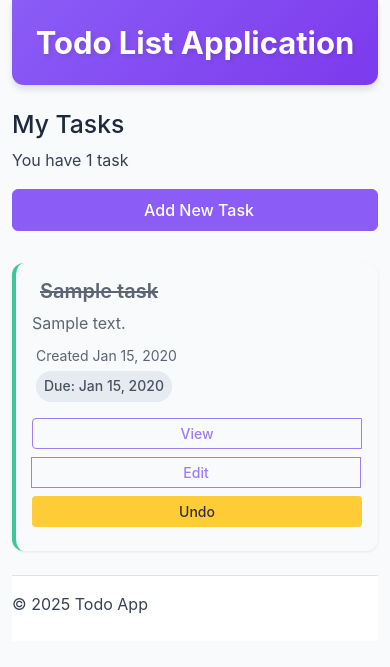
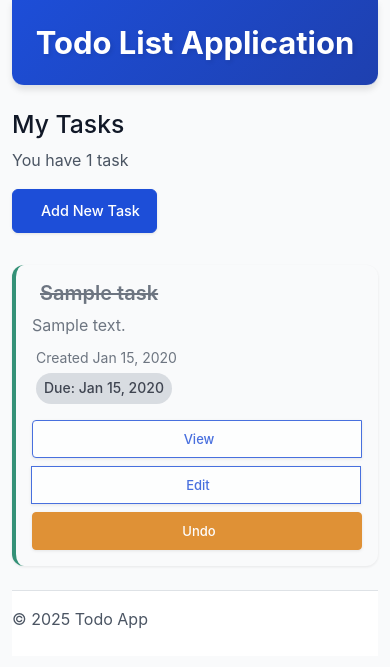
Before and after one commit to aransys/Project-3, a Django app: page / in a window 390 px wide. Shown: the top 667 px of the page. Run offline with Django 4.2, Linux system fonts and the light colour scheme; tables that the repository leaves empty hold one stand-in row (values such as "Sample post").

Commit message:
fixed small button styling issues for better contrast

```diff
--- a/static/css/base.css
+++ b/static/css/base.css
@@ -1,9 +1,15 @@
 :root {
-  --primary-color: #2980b9;
-  --secondary-color: #27ae60;
-  --danger-color: #e74c3c;
-  --bg-color: #f5f6fa;
-  --text-color: #2c3e50;
+  --primary-color: #1d4ed8;
+  --secondary-color: #047857;
+  --success-color: #047857;
+  --danger-color: #dc2626;
+  --bg-color: #f9fafb;
+  --text-color: #111827;
+
+  /* Additional colors for consistency */
+  --primary-hover: #1e40af;
+  --gray-dark: #4b5563;
+  --white: #ffffff;
 }
 
 body {
@@ -19,6 +25,12 @@ body {
   color: white;
   padding: 1rem 0;
   box-shadow: 0 2px 5px rgba(0, 0, 0, 0.1);
+  text-align: center;
+}
+
+.site-header h1 {
+  text-align: center;
+  margin-bottom: 0.5rem;
 }
 
 /* Footer styling for all pages */
--- a/todo_app/static/todo_app/css/tasks.css
+++ b/todo_app/static/todo_app/css/tasks.css
@@ -1,25 +1,26 @@
 :root {
-  /* Color Palette - Using a modern, friendly color scheme */
-  --primary-color: #8b5cf6; /* Soft blue - calming and professional */
-  --primary-hover: #7c3aed; /* Darker blue for hover states */
-  --success-color: #10b981; /* Green for completed tasks */
-  --warning-color: #f59e0b; /* Orange for warnings */
-  --danger-color: #ef4444; /* Red for overdue/delete actions */
-  --dark-color: #1e293b; /* Almost black for text */
-  --gray-light: #f8fafc; /* Very light gray for backgrounds */
-  --gray-medium: #e2e8f0; /* Medium gray for borders */
-  --gray-dark: #374151; /* Dark gray for secondary text */
+  /* Better contrast colors */
+  --primary-color: #1d4ed8;
+  --primary-hover: #1e40af;
+  --success-color: #047857;
+  --warning-color: #d97706;
+  --danger-color: #dc2626;
+  --dark-color: #111827;
+  --gray-light: #f9fafb;
+  --gray-medium: #d1d5db;
+  --gray-dark: #4b5563;
+  --white: #ffffff;
 
   /* Spacing System */
-  --spacing-xs: 0.25rem; /* 4px */
-  --spacing-sm: 0.5rem; /* 8px */
-  --spacing-md: 1rem; /* 16px */
-  --spacing-lg: 1.5rem; /* 24px */
-  --spacing-xl: 2rem; /* 32px */
+  --spacing-xs: 0.25rem;
+  --spacing-sm: 0.5rem;
+  --spacing-md: 1rem;
+  --spacing-lg: 1.5rem;
+  --spacing-xl: 2rem;
 
   /* Design Tokens */
   --border-radius: 12px;
-  --transition: all 0.3s ease;
+  --transition: all 0.2s ease;
   --shadow-sm: 0 1px 3px rgba(0, 0, 0, 0.1);
   --shadow-md: 0 4px 6px rgba(0, 0, 0, 0.1);
   --shadow-lg: 0 10px 15px rgba(0, 0, 0, 0.1);
@@ -33,17 +34,15 @@ body {
   background-color: var(--gray-light);
   color: var(--dark-color);
   line-height: 1.6;
-  /* Using system fonts for better performance and native feel */
   font-family: -apple-system, BlinkMacSystemFont, "Segoe UI", Roboto, Oxygen, Ubuntu, Cantarell, sans-serif;
 }
 
-/* Improve Bootstrap's container for better readability */
 .container {
-  max-width: 900px; /* Narrower width improves readability */
+  max-width: 900px;
 }
 
 /* ================================
-   Header Styling
+   Header Styling - CENTERED
    ================================ */
 
 header {
@@ -68,6 +67,166 @@ header p {
   font-size: 1.1rem;
   margin-bottom: 0;
   text-align: center;
+}
+
+.site-header {
+  background-color: var(--primary-color);
+  color: white;
+  padding: 1rem 0;
+  box-shadow: 0 2px 5px rgba(0, 0, 0, 0.1);
+  text-align: center;
+}
+
+.site-header h1 {
+  text-align: center;
+  margin-bottom: 0.5rem;
+}
+
+/* ================================
+   NICE MODERN BUTTONS
+   ================================ */
+
+.btn {
+  border-radius: 6px;
+  padding: 0.625rem 1.25rem;
+  font-weight: 500;
+  font-size: 0.875rem;
+  line-height: 1.25;
+  transition: var(--transition);
+  border: 1px solid transparent;
+  cursor: pointer;
+  display: inline-flex;
+  align-items: center;
+  justify-content: center;
+  gap: var(--spacing-xs);
+  text-decoration: none;
+  white-space: nowrap;
+  outline: none;
+  box-shadow: var(--shadow-sm);
+}
+
+.btn:focus-visible {
+  outline: 2px solid var(--primary-color);
+  outline-offset: 2px;
+}
+
+.btn:hover {
+  text-decoration: none;
+  transform: translateY(-1px);
+  box-shadow: var(--shadow-md);
+}
+
+.btn:active {
+  transform: translateY(0);
+  box-shadow: var(--shadow-sm);
+}
+
+/* Primary button */
+.btn-primary {
+  background-color: var(--primary-color);
+  border-color: var(--primary-color);
+  color: var(--white);
+}
+
+.btn-primary:hover,
+.btn-primary:focus {
+  background-color: var(--primary-hover);
+  border-color: var(--primary-hover);
+  color: var(--white);
+}
+
+/* Success button */
+.btn-success {
+  background-color: var(--success-color);
+  border-color: var(--success-color);
+  color: var(--white);
+}
+
+.btn-success:hover,
+.btn-success:focus {
+  background-color: #065f46;
+  border-color: #065f46;
+  color: var(--white);
+}
+
+/* Danger button */
+.btn-danger {
+  background-color: var(--danger-color);
+  border-color: var(--danger-color);
+  color: var(--white);
+}
+
+.btn-danger:hover,
+.btn-danger:focus {
+  background-color: #b91c1c;
+  border-color: #b91c1c;
+  color: var(--white);
+}
+
+/* Warning button */
+.btn-warning {
+  background-color: var(--warning-color);
+  border-color: var(--warning-color);
+  color: var(--white);
+}
+
+.btn-warning:hover,
+.btn-warning:focus {
+  background-color: #b45309;
+  border-color: #b45309;
+  color: var(--white);
+}
+
+/* Outline buttons */
+.btn-outline-primary {
+  color: var(--primary-color);
+  border-color: var(--primary-color);
+  background: var(--white);
+}
+
+.btn-outline-primary:hover,
+.btn-outline-primary:focus {
+  background-color: var(--primary-color);
+  border-color: var(--primary-color);
+  color: var(--white);
+}
+
+.btn-outline-secondary {
+  color: var(--gray-dark);
+  border-color: var(--gray-medium);
+  background: var(--white);
+}
+
+.btn-outline-secondary:hover,
+.btn-outline-secondary:focus {
+  background-color: var(--gray-dark);
+  border-color: var(--gray-dark);
+  color: var(--white);
+}
+
+/* Button sizes */
+.btn-sm {
+  padding: 0.375rem 0.875rem;
+  font-size: 0.8125rem;
+  border-radius: 4px;
+}
+
+.btn-lg {
+  padding: 0.875rem 1.75rem;
+  font-size: 1rem;
+  border-radius: 8px;
+  font-weight: 600;
+}
+
+/* Button groups */
+.btn-group {
+  display: flex;
+  gap: var(--spacing-sm);
+  flex-wrap: wrap;
+}
+
+.btn-group .btn {
+  flex: 0 0 auto;
 }
 
 /* ================================
@@ -109,13 +268,11 @@ header p {
   overflow: hidden;
 }
 
-/* Hover effect for task items */
 .task-item:hover {
   box-shadow: var(--shadow-md);
   transform: translateX(4px);
 }
 
-/* Completed task styling */
 .task-item.completed {
   border-left-color: var(--success-color);
   background-color: var(--gray-light);
@@ -127,7 +284,6 @@ header p {
   color: var(--gray-dark);
 }
 
-/* Overdue task styling */
 .task-item.overdue {
   border-left-color: var(--danger-color);
 }
@@ -144,7 +300,6 @@ header p {
   border-color: transparent var(--danger-color) transparent transparent;
 }
 
-/* Task title styling */
 .task-title {
   font-size: 1.25rem;
   font-weight: 600;
@@ -152,7 +307,6 @@ header p {
   margin-bottom: var(--spacing-sm);
 }
 
-/* Task metadata (due date, created date) */
 .task-meta {
   display: flex;
   gap: var(--spacing-md);
@@ -167,7 +321,6 @@ header p {
   gap: var(--spacing-xs);
 }
 
-/* Due date badge */
 .due-date-badge {
   display: inline-block;
   padding: var(--spacing-xs) var(--spacing-sm);
@@ -179,118 +332,13 @@ header p {
 }
 
 .due-date-badge.overdue {
-  background-color: #fef2f2;
+  background-color: #fee2e2;
   color: var(--danger-color);
 }
 
 .due-date-badge.soon {
-  background-color: #fffbeb;
+  background-color: #fef3c7;
   color: var(--warning-color);
-}
-
-/* ================================
-   Button Styling
-   ================================ */
-
-.btn {
-  border-radius: 6px;
-  padding: 0.5rem 1rem;
-  font-weight: 500;
-  transition: all 0.2s ease;
-  border: 1px solid transparent;
-  box-shadow: none;
-  transform: none;
-}
-
-.btn:hover {
-  transform: none;
-  box-shadow: none;
-}
-
-/* Clean primary button */
-.btn-primary {
-  background-color: var(--primary-color);
-  border-color: var(--primary-color);
-  color: white;
-}
-
-.btn-primary:hover,
-.btn-primary:focus {
-  background-color: var(--primary-hover);
-  border-color: var(--primary-hover);
-  color: white;
-}
-
-/* Clean success button */
-.btn-success {
-  background-color: var(--success-color);
-  border-color: var(--success-color);
-}
-
-.btn-success:hover,
-.btn-success:focus {
-  background-color: #0ea770;
-  border-color: #0ea770;
-}
-
-/* Clean danger button */
-.btn-danger {
-  background-color: var(--danger-color);
-  border-color: var(--danger-color);
-}
-
-.btn-danger:hover,
-.btn-danger:focus {
-  background-color: #dc2626;
-  border-color: #dc2626;
-}
-
-/* Clean outline buttons */
-.btn-outline-primary {
-  color: var(--primary-color);
-  border-color: var(--primary-color);
-  background: transparent;
-}
-
-.btn-outline-primary:hover,
-.btn-outline-primary:focus {
-  background-color: var(--primary-color);
-  border-color: var(--primary-color);
-  color: white;
-}
-
-.btn-outline-secondary {
-  color: #6c757d;
-  border-color: #6c757d;
-}
-
-.btn-outline-secondary:hover,
-.btn-outline-secondary:focus {
-  background-color: #6c757d;
-  border-color: #6c757d;
-  color: white;
-}
-
-/* Small button variant - cleaner */
-.btn-sm {
-  padding: 0.25rem 0.75rem;
-  font-size: 0.875rem;
-  border-radius: 4px;
-}
-
-/* Large button variant */
-.btn-lg {
-  padding: 0.75rem 1.5rem;
-  font-size: 1.125rem;
-  border-radius: 8px;
-}
-
-/* Remove mobile responsive full-width buttons if you don't want them */
-@media (max-width: 768px) {
-  .btn {
-    width: auto;
-    margin-bottom: 0.25rem;
-  }
 }
 
 /* ================================
@@ -307,7 +355,7 @@ header p {
 
 .form-control:focus {
   border-color: var(--primary-color);
-  box-shadow: 0 0 0 3px rgba(91, 127, 255, 0.1);
+  box-shadow: 0 0 0 3px rgba(29, 78, 216, 0.1);
   outline: none;
 }
 
@@ -317,7 +365,6 @@ header p {
   margin-bottom: var(--spacing-sm);
 }
 
-/* Custom checkbox styling */
 .form-check-input {
   width: 1.25rem;
   height: 1.25rem;
@@ -415,7 +462,7 @@ footer {
 }
 
 /* ================================
-   Responsive Design
+   MOBILE RESPONSIVE
    ================================ */
 
 @media (max-width: 768px) {
@@ -437,13 +484,39 @@ footer {
     gap: var(--spacing-xs);
   }
 
+  /* Better mobile buttons */
   .btn {
-    width: 100%;
+    padding: 0.75rem 1rem;
+    font-size: 0.9rem;
+    min-height: 44px;
+    width: auto;
     margin-bottom: var(--spacing-sm);
+  }
+
+  .btn-sm {
+    padding: 0.5rem 0.75rem;
+    font-size: 0.8125rem;
+    min-height: 38px;
   }
 
   .btn-group {
     display: flex;
     flex-direction: column;
+    gap: var(--spacing-sm);
+  }
+
+  .btn-group .btn {
+    width: 100%;
+    margin-bottom: 0;
+  }
+
+  .btn-group.btn-group-horizontal {
+    flex-direction: row;
+    gap: var(--spacing-xs);
+  }
+
+  .btn-group.btn-group-horizontal .btn {
+    flex: 1;
+    width: auto;
   }
 }
```
